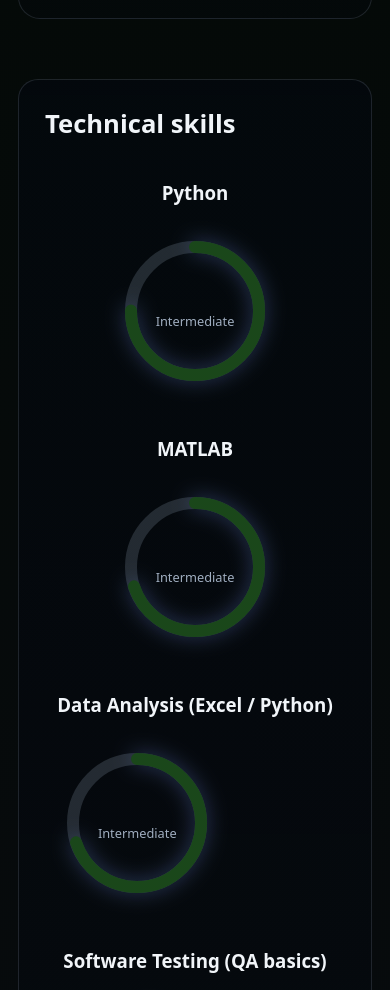
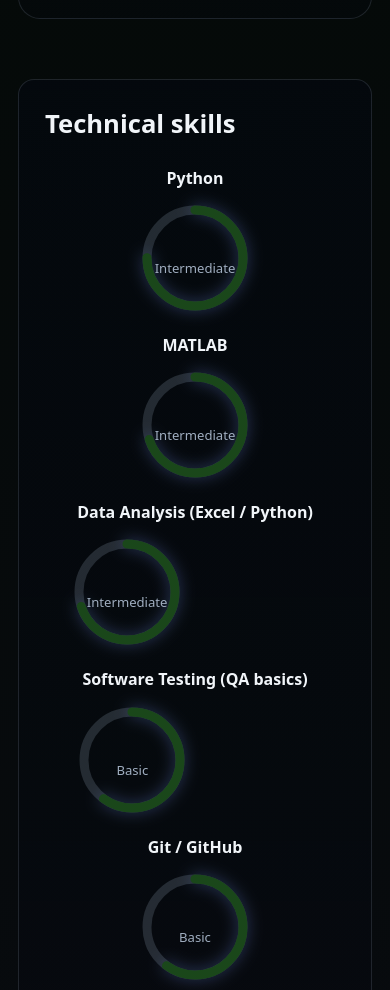
Before and after one commit to lauravolc/portfolio, a website: page index.html in a window 390 px wide. Shown: the part 1597-2587 px from the top of the page. Drawn offline with Linux system fonts and the light colour scheme.

Commit message:
responsive

```diff
--- a/style.css
+++ b/style.css
@@ -439,3 +439,74 @@ nav .bar {
     color:var(--accent2);
     text-decoration:none;
 }
+/* =========================
+   SKILLS – RESPONSIVE FIX
+   ========================= */
+
+/* Tablet */
+@media (max-width: 900px){
+    .skills-grid{
+        gap: 24px;
+        grid-template-columns: repeat(auto-fit, minmax(200px, 1fr));
+    }
+
+    .circle{
+        width: 140px;
+        height: 140px;
+    }
+
+    .circle svg{
+        width: 140px;
+        height: 140px;
+    }
+
+    .skill h3{
+        min-height: 44px;
+        font-size: 1.05rem;
+        line-height: 1.2;
+    }
+
+    .inner .lvl{
+        font-size: .85rem;
+    }
+}
+
+/* Mobile */
+@media (max-width: 560px){
+    /* nech je to 1 stĺpec a všetko pekne v strede */
+    .skills-grid{
+        grid-template-columns: 1fr;
+        gap: 18px;
+        justify-items: center;
+    }
+
+    /* zmenšíme kruhy, ale SVG nech sa škáluje automaticky */
+    .circle{
+        width: 120px;
+        height: 120px;
+    }
+
+    .circle svg{
+        width: 100%;
+        height: 100%;
+    }
+
+    /* nadpisy budú konzistentné a nezaberú zbytočne veľa miesta */
+    .skill h3{
+        min-height: 0;              /* na mobile netreba fixnú výšku */
+        margin-bottom: 10px;
+        font-size: 1rem;
+        line-height: 1.2;
+        padding: 0 10px;            /* aby sa dlhý text nelámal škaredo */
+        text-wrap: balance;         /* moderné prehliadače – krajšie zalomenie */
+    }
+
+    .inner .lvl{
+        font-size: .82rem;
+    }
+
+    /* menšie vnútorné odsadenie celej sekcie (ak máš globálne paddingy veľké) */
+    #skills.section{
+        border-radius: 16px;
+    }
+}
```
